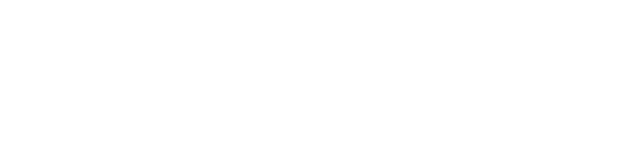
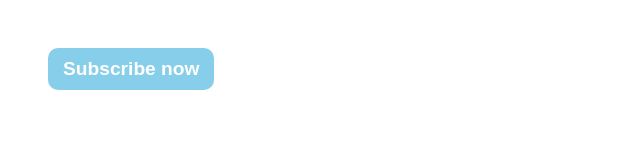
Before and after one commit to mgg709/HTML-CSS-Exercises, a plain HTML site: page ejercicio9/index.html in a window 1280 px wide. Shown: the whole page, without its empty margins (0-640 px from the left). Drawn offline with Linux system fonts and the light colour scheme.

Commit message:
ejercicio 9 resuelto

```diff
--- a/ejercicio9/index.html
+++ b/ejercicio9/index.html
@@ -7,5 +7,8 @@
     <link rel="stylesheet" href="styles.css" />
     <title>Ejercicio 9</title>
   </head>
-  <body></body>
+  <body>
+    <button class="btn">Subscribe now</button>
+    <div></div>
+  </body>
 </html>
--- a/ejercicio9/styles.css
+++ b/ejercicio9/styles.css
@@ -0,0 +1,25 @@
+* {
+  box-sizing: border-box;
+}
+body {
+  padding: 40px;
+}
+
+.btn {
+  background-color: skyblue;
+  color: white;
+  padding: 10px 15px;
+  border: none;
+  font-size: 1.5vw;
+  font-weight: bold;
+  border-radius: 10px;
+  transition: transform 3s;
+}
+
+.btn:hover {
+  background-color: darkblue;
+  transform: rotateZ(360deg);
+}
+.btn:active {
+  background-color: red;
+}
```
